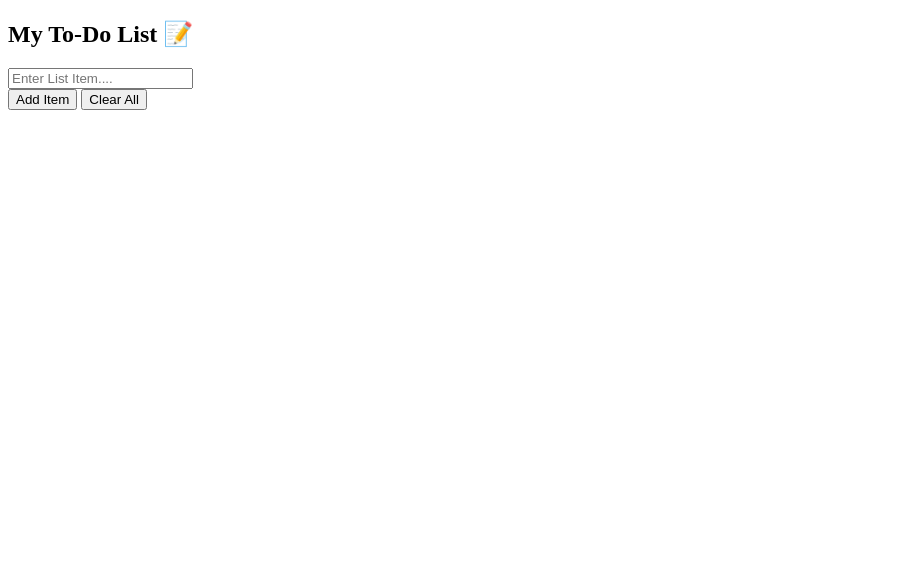
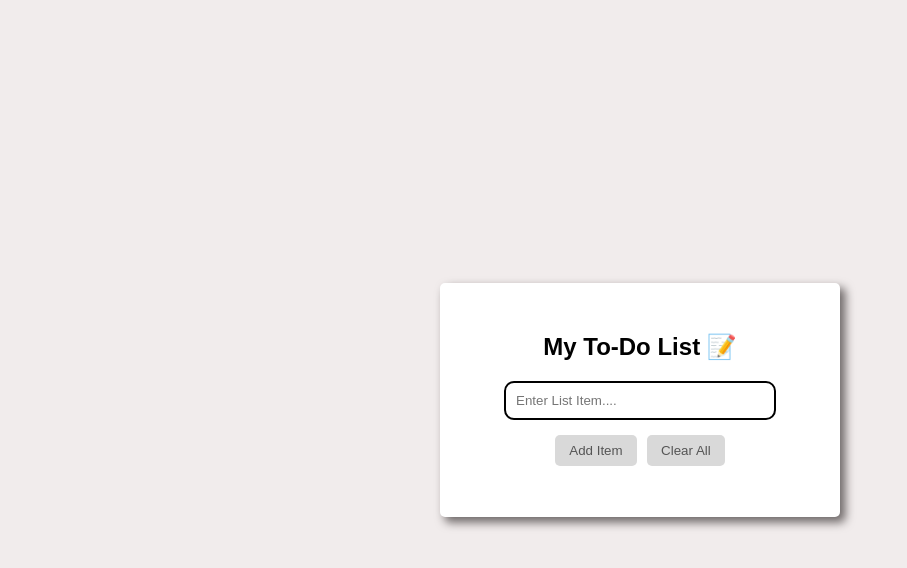
Before and after one commit to rutujadavle13/To-Do-List, a plain HTML site: page index.html in a window 1280 px wide. Shown: the whole page, without its empty margins (0-907 px from the left). Drawn offline with Linux system fonts and the light colour scheme.

Commit message:
Update index.html

```diff
--- a/index.html
+++ b/index.html
@@ -4,10 +4,10 @@
     <meta charset="UTF-8" />
     <meta name="viewport" content="width=device-width, initial-scale=1.0" />
     <title>To-Do-List</title>
-    <link rel="stylesheet" href="list_style.css" />
+    <link rel="stylesheet" href="style.css" />
   </head>
   <body>
-      <div class="to_do_container">
+    <div class="to_do_container">
       <h2>My To-Do List 📝</h2>
       <input
         type="text"
@@ -19,5 +19,7 @@
         <button onclick="clearList()">Clear All</button>
       </div>
       <ul id="List_item"></ul>
+    </div>
+    <script src="script.js"></script>
   </body>
 </html>
```
